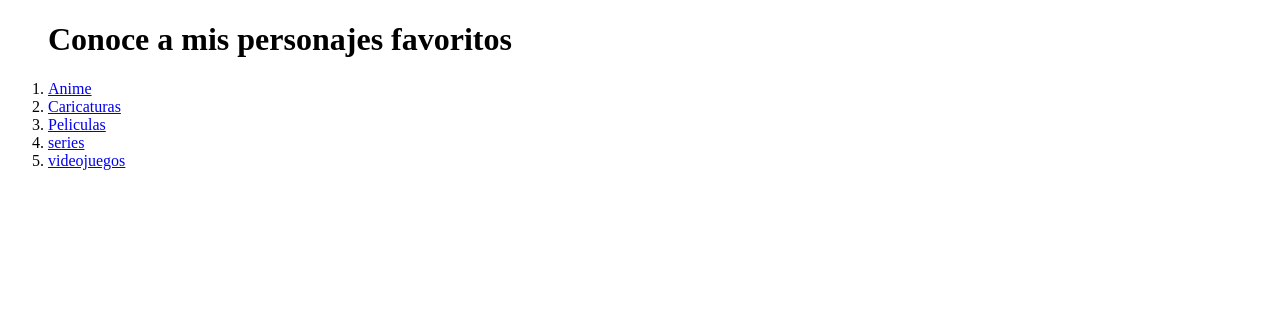
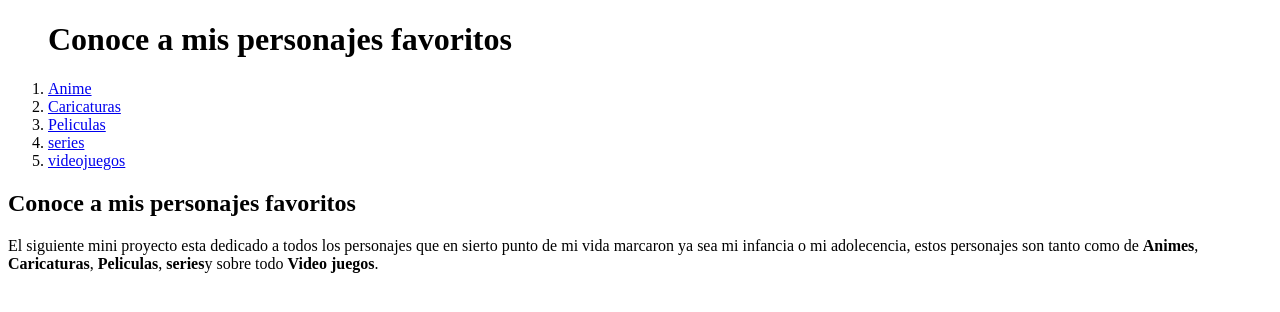
Before and after one commit to erineodeleon/Carpeta-de-personajes, a plain HTML site: page index.html in a window 1280 px wide. Drawn offline with Linux system fonts and the light colour scheme.

Commit message:
informacion de proyecto

```diff
--- a/index.html
+++ b/index.html
@@ -35,6 +35,13 @@
             </nav>
         </div>
     </header>
+    <div class="container">
+        <section class="inf">
+            <h1>Conoce a mis personajes favoritos</h1>
+            <p>El siguiente mini proyecto esta dedicado a todos los personajes que en sierto punto de mi vida marcaron ya sea mi infancia o mi adolecencia, estos personajes son tanto como de <strong>Animes</strong>, <strong>Caricaturas</strong>, <strong>Peliculas</strong>,
+                <strong>series</strong>y sobre todo <strong>Video juegos</strong>.</p>
+        </section>
+    </div>
 </body>
 
 </html>
```
